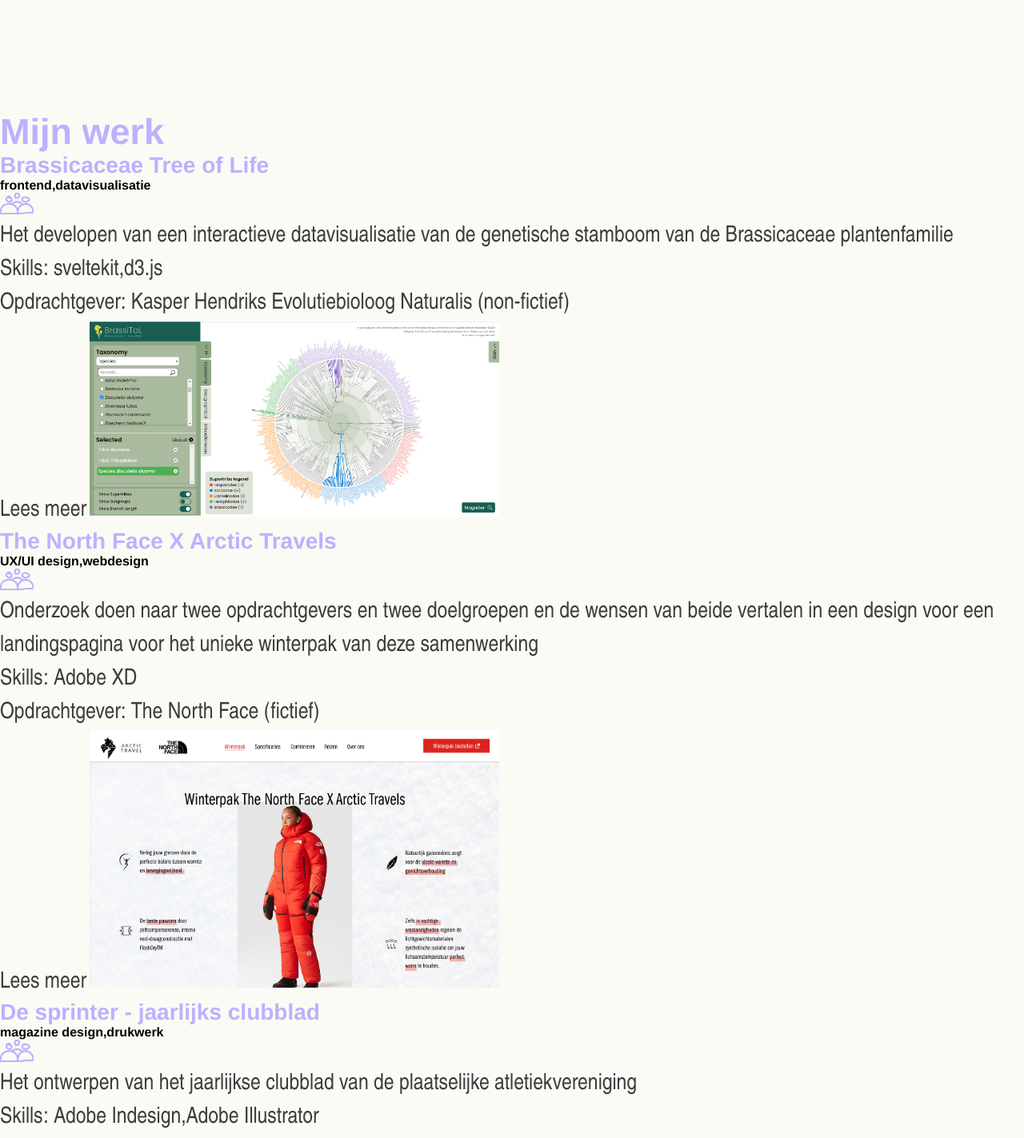
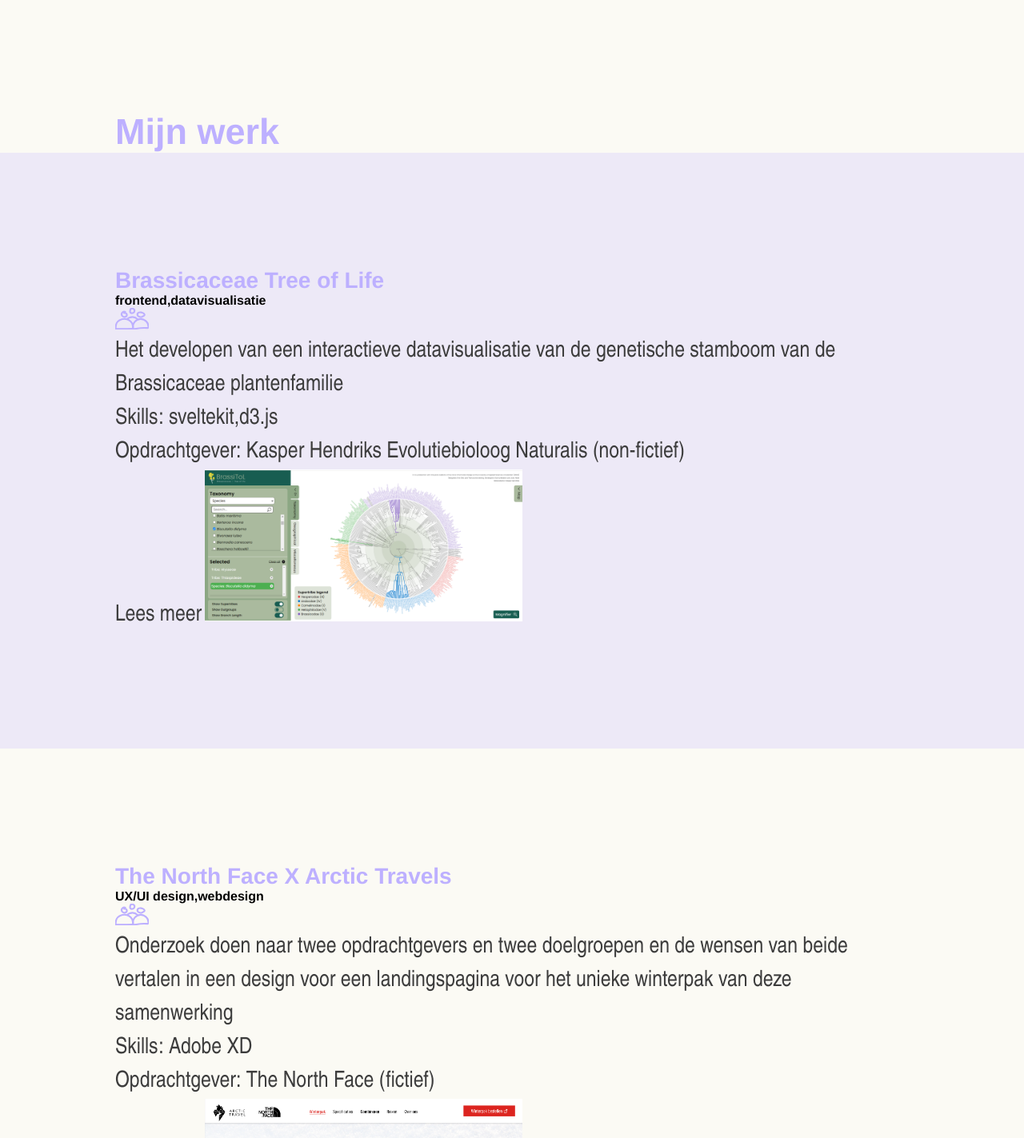
Before and after one commit to Juul03/portfolio, a SvelteKit app: page / in a window 1280 px wide. Shown: the part 1820-3243 px from the top of the page at 80% size. Built offline with nearby package versions, Linux system fonts and the light colour scheme; a web font is replaced by a local one.

Commit message:
start_styling_projects

```diff
--- a/src/components/projects.svelte
+++ b/src/components/projects.svelte
@@ -1,7 +1,24 @@
 <script>
 	import { onMount } from 'svelte';
 
-	let myProjectsData = [{}];
+	let myProjectsData = [
+		{
+			project_name: '',
+			project_tags: [],
+			project_type: '',
+			project_duration: '',
+			project_intensity: '',
+			project_date_start: '',
+			prrject_data_end: '',
+			project_description_short: '',
+			project_description_long: '',
+			project_image_src: '',
+			used_skills: [],
+			client_name: '',
+			client_job_function: '',
+			non_fiction_client: ''
+		}
+	];
 
 	let fetchData = async () => {
 		try {
@@ -21,7 +38,7 @@
 	fetchData();
 </script>
 
-<section>
+<section id="projects">
 	<h2>Mijn werk</h2>
 
 	<section>
@@ -53,10 +70,10 @@
 						</li>
 					</ul>
 
-                    <!-- TODO: add link in json file and import here -->
-                    <a href="/">Lees meer</a>
+					<!-- TODO: add link in json file and import here -->
+					<a href="/">Lees meer</a>
 
-                    <img src={project.project_image_src} alt="">
+					<img src={project.project_image_src} alt="" />
 				</section>
 			{/each}
 		{:else}
@@ -65,8 +82,24 @@
 	</section>
 </section>
 
-<style>
-    img {
-        max-width:40%;
-    }
+<style lang="scss">
+	section {
+		h2 {
+			padding-left: var(--standard-padding-section);
+		}
+
+		> section > section {
+			padding: var(--standard-padding-section);
+		}
+		> section > section:nth-of-type(odd) {
+			background-color: rgba(var(--primary-color-rgb), var(--background-alpha));
+		}
+
+		> section > section:nth-of-type(even) {
+			background: var(--secundary-color);
+		}
+	}
+	img {
+		max-width: 40%;
+	}
 </style>
```
